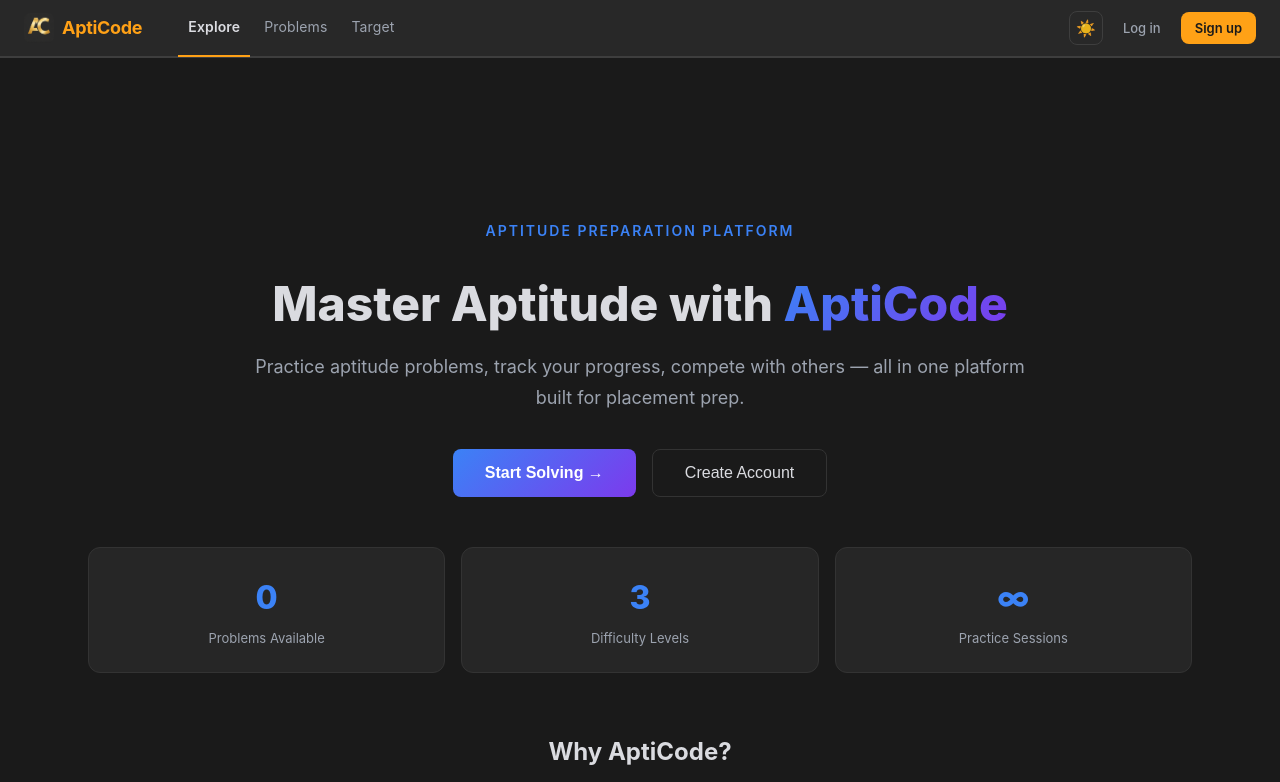
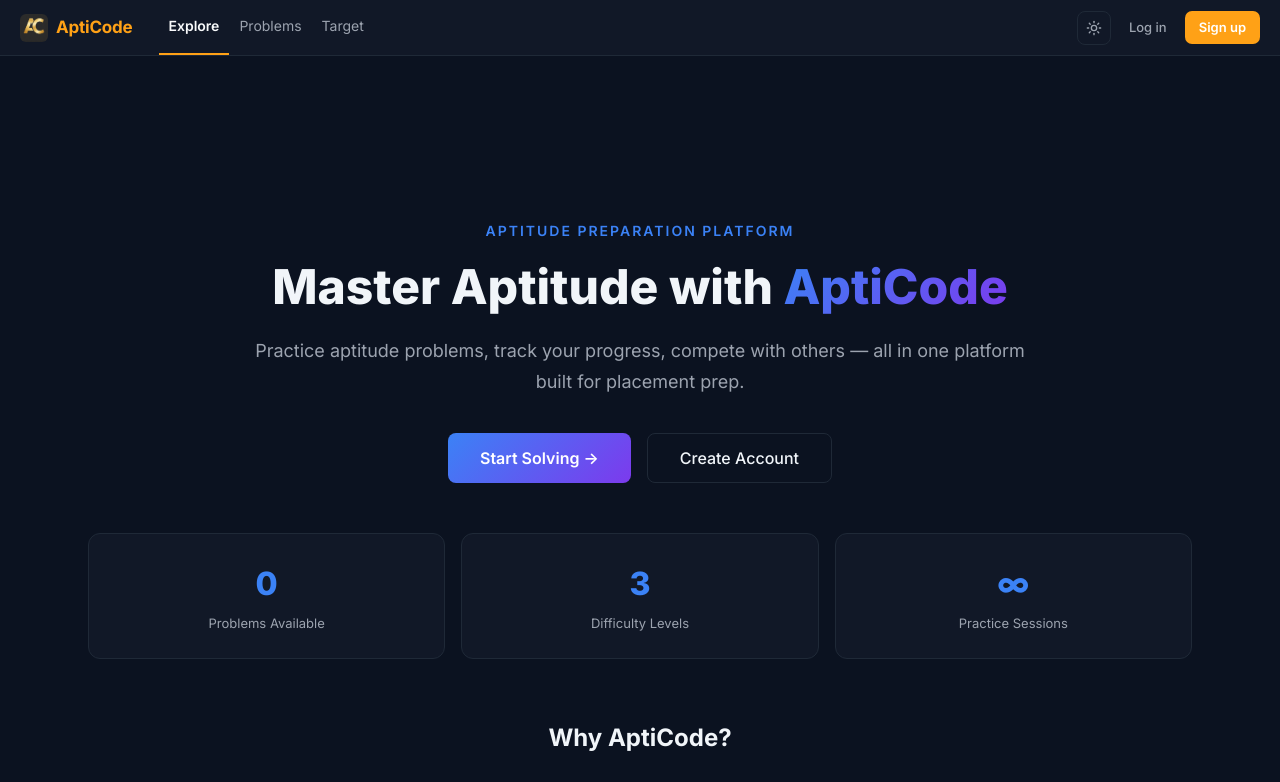
Before and after one commit to sricharan-213/AptiCode, a React (Vite) app in the folder frontend/: page / in a window 1280 px wide. Shown: the top 782 px of the page. Built offline with nearby package versions, Linux system fonts and the light colour scheme; no server answers.

Commit message:
Made ui somewhat premium

```diff
--- a/frontend/package.json
+++ b/frontend/package.json
@@ -10,6 +10,7 @@
     "preview": "vite preview"
   },
   "dependencies": {
+    "lucide-react": "^1.7.0",
     "react": "^19.2.0",
     "react-dom": "^19.2.0",
     "react-router-dom": "^7.13.0"
--- a/frontend/src/components/Navbar.jsx
+++ b/frontend/src/components/Navbar.jsx
@@ -1,42 +1,34 @@
 import { useState, useEffect, useRef } from "react";
 import { NavLink, useNavigate } from "react-router-dom";
+import { Sun, Moon, User, LogOut, Settings, ChevronDown } from "lucide-react";
 
-/* ─── Avatar Component ─────────────────────────────────────────── */
-function Avatar({ user, onClick }) {
+/* ─── Avatar ────────────────────────────────────────────────────── */
+function Avatar({ user }) {
   const initial = user?.name ? user.name.charAt(0).toUpperCase() : "?";
 
+  // Deterministic hue from username so color is consistent
+  const hue = user?.name
+    ? [...user.name].reduce((acc, c) => acc + c.charCodeAt(0), 0) % 360
+    : 210;
+
   return (
-    <button
-      onClick={onClick}
-      title={user?.name}
+    <div
       style={{
-        width: "36px",
-        height: "36px",
+        width: "32px",
+        height: "32px",
         borderRadius: "50%",
-        border: "2px solid rgba(255,161,22,0.5)",
         background: user?.avatar
           ? "transparent"
-          : "linear-gradient(135deg, #ffa116 0%, #f59e0b 100%)",
+          : `hsl(${hue}, 70%, 52%)`,
         display: "flex",
         alignItems: "center",
         justifyContent: "center",
-        cursor: "pointer",
-        fontSize: "14px",
+        fontSize: "13px",
         fontWeight: "700",
-        color: "#1a1a1a",
+        color: "#fff",
         overflow: "hidden",
-        padding: 0,
-        transition: "box-shadow 0.2s ease, transform 0.15s ease",
-        boxShadow: "0 0 0 0 rgba(255,161,22,0.4)",
         flexShrink: 0,
-      }}
-      onMouseEnter={(e) => {
-        e.currentTarget.style.boxShadow = "0 0 0 3px rgba(255,161,22,0.3)";
-        e.currentTarget.style.transform = "scale(1.05)";
-      }}
-      onMouseLeave={(e) => {
-        e.currentTarget.style.boxShadow = "0 0 0 0 rgba(255,161,22,0.4)";
-        e.currentTarget.style.transform = "scale(1)";
+        userSelect: "none",
       }}
     >
       {user?.avatar ? (
@@ -46,45 +38,40 @@ function Avatar({ user, onClick }) {
           style={{ width: "100%", height: "100%", objectFit: "cover" }}
         />
       ) : (
-        <span style={{ lineHeight: 1, letterSpacing: "0.02em" }}>{initial}</span>
+        initial
       )}
-    </button>
+    </div>
   );
 }
 
-/* ─── Dropdown Menu ─────────────────────────────────────────────── */
+/* ─── Dropdown ──────────────────────────────────────────────────── */
 function DropdownMenu({ user, onNavigate, onLogout, isOpen }) {
   return (
     <div
       style={{
         position: "absolute",
-        top: "calc(100% + 10px)",
+        top: "calc(100% + 8px)",
         right: 0,
-        minWidth: "200px",
+        minWidth: "210px",
         backgroundColor: "var(--nav-bg)",
-        border: "1px solid var(--nav-border)",
+        border: "1px solid var(--border)",
         borderRadius: "12px",
-        boxShadow: "0 8px 32px rgba(0,0,0,0.35)",
+        boxShadow: "var(--card-shadow-lg)",
         overflow: "hidden",
         zIndex: 999,
         opacity: isOpen ? 1 : 0,
-        transform: isOpen ? "translateY(0) scale(1)" : "translateY(-8px) scale(0.97)",
+        transform: isOpen ? "translateY(0) scale(1)" : "translateY(-6px) scale(0.97)",
         pointerEvents: isOpen ? "all" : "none",
-        transition: "opacity 0.18s ease, transform 0.18s ease",
+        transition: "opacity 0.15s ease, transform 0.15s ease",
       }}
     >
-      {/* User Info Header */}
-      <div
-        style={{
-          padding: "14px 16px 12px",
-          borderBottom: "1px solid var(--nav-border)",
-        }}
-      >
+      {/* User info header */}
+      <div style={{ padding: "14px 16px 12px", borderBottom: "1px solid var(--border)" }}>
         <div
           style={{
             fontSize: "13px",
             fontWeight: "600",
-            color: "var(--text-color)",
+            color: "var(--text-primary)",
             whiteSpace: "nowrap",
             overflow: "hidden",
             textOverflow: "ellipsis",
@@ -94,7 +81,7 @@ function DropdownMenu({ user, onNavigate, onLogout, isOpen }) {
         </div>
         <div
           style={{
-            fontSize: "11px",
+            fontSize: "12px",
             color: "var(--muted-text)",
             marginTop: "2px",
             whiteSpace: "nowrap",
@@ -106,39 +93,20 @@ function DropdownMenu({ user, onNavigate, onLogout, isOpen }) {
         </div>
       </div>
 
-      {/* Menu Items */}
+      {/* Items */}
       <div style={{ padding: "6px" }}>
         {user?.role === "admin" && (
-          <DropdownItem
-            icon="⚙️"
-            label="Upload Problems"
-            onClick={() => onNavigate("/admin/upload")}
-          />
+          <DropItem icon={<Settings size={14} />} label="Upload Problems" onClick={() => onNavigate("/admin/upload")} />
         )}
-        <DropdownItem
-          icon="👤"
-          label="My Profile"
-          onClick={() => onNavigate("/profile")}
-        />
-        <div
-          style={{
-            height: "1px",
-            backgroundColor: "var(--nav-border)",
-            margin: "6px 0",
-          }}
-        />
-        <DropdownItem
-          icon="🚪"
-          label="Logout"
-          onClick={onLogout}
-          danger
-        />
+        <DropItem icon={<User size={14} />} label="My Profile" onClick={() => onNavigate("/profile")} />
+        <div style={{ height: "1px", backgroundColor: "var(--border)", margin: "4px 0" }} />
+        <DropItem icon={<LogOut size={14} />} label="Logout" onClick={onLogout} danger />
       </div>
     </div>
   );
 }
 
-function DropdownItem({ icon, label, onClick, danger = false }) {
+function DropItem({ icon, label, onClick, danger = false }) {
   const [hovered, setHovered] = useState(false);
   return (
     <button
@@ -148,29 +116,25 @@ function DropdownItem({ icon, label, onClick, danger = false }) {
       style={{
         display: "flex",
         alignItems: "center",
-        gap: "10px",
+        gap: "9px",
         width: "100%",
-        padding: "8px 10px",
+        padding: "7px 10px",
         background: hovered
-          ? danger
-            ? "rgba(248,113,113,0.1)"
-            : "var(--row-hover)"
+          ? danger ? "rgba(220,38,38,0.08)" : "var(--row-hover)"
           : "transparent",
         border: "none",
-        borderRadius: "8px",
+        borderRadius: "7px",
         cursor: "pointer",
         color: danger
-          ? hovered
-            ? "var(--danger)"
-            : "#f87171cc"
+          ? hovered ? "var(--danger-hover)" : "var(--danger)"
           : "var(--text-color)",
         fontSize: "13px",
         fontWeight: "500",
         textAlign: "left",
-        transition: "background 0.15s ease, color 0.15s ease",
+        transition: "background 0.12s ease, color 0.12s ease",
       }}
     >
-      <span style={{ fontSize: "15px", width: "20px", textAlign: "center" }}>{icon}</span>
+      <span style={{ opacity: 0.8, display: "flex" }}>{icon}</span>
       {label}
     </button>
   );
@@ -184,27 +148,22 @@ export default function Navbar() {
 
   const [theme, setTheme] = useState(localStorage.getItem("theme") || "dark");
   const [dropdownOpen, setDropdownOpen] = useState(false);
+  const [avatarHovered, setAvatarHovered] = useState(false);
 
-  // Apply theme
   useEffect(() => {
     document.documentElement.setAttribute("data-theme", theme);
     localStorage.setItem("theme", theme);
   }, [theme]);
 
-  // Close dropdown on outside click
   useEffect(() => {
     function handleClickOutside(e) {
       if (dropdownRef.current && !dropdownRef.current.contains(e.target)) {
         setDropdownOpen(false);
       }
     }
-    if (dropdownOpen) {
-      document.addEventListener("mousedown", handleClickOutside);
-    }
+    if (dropdownOpen) document.addEventListener("mousedown", handleClickOutside);
     return () => document.removeEventListener("mousedown", handleClickOutside);
   }, [dropdownOpen]);
-
-  const toggleTheme = () => setTheme(theme === "dark" ? "light" : "dark");
 
   const handleLogout = () => {
     setDropdownOpen(false);
@@ -223,78 +182,96 @@ export default function Navbar() {
     <nav
       style={{
         position: "fixed",
-        top: 0,
-        left: 0,
-        right: 0,
+        top: 0, left: 0, right: 0,
         height: "56px",
         backgroundColor: "var(--nav-bg)",
-        borderBottom: "1px solid var(--nav-border)",
-        color: "var(--text-color)",
+        borderBottom: "1px solid var(--border)",
         display: "flex",
         alignItems: "center",
-        padding: "0 24px",
+        padding: "0 20px",
         zIndex: 1000,
-        boxShadow: "0 1px 0 var(--nav-border)",
-        gap: "8px",
+        gap: "6px",
+        transition: "background-color 0.25s ease, border-color 0.25s ease",
       }}
     >
-      {/* ── Left: Logo ── */}
+      {/* ── Logo ── */}
       <div
+        onClick={() => navigate("/")}
         style={{
           display: "flex",
           alignItems: "center",
           gap: "8px",
           cursor: "pointer",
-          marginRight: "28px",
+          marginRight: "20px",
           flexShrink: 0,
         }}
-        onClick={() => navigate("/")}
       >
         <img
           src="/image.png"
-          alt="AptiCode Logo"
-          style={{ width: "30px", height: "30px", borderRadius: "6px" }}
+          alt="AptiCode"
+          style={{ width: "28px", height: "28px", borderRadius: "6px" }}
         />
-        <span
-          style={{
-            fontSize: "18px",
-            fontWeight: "700",
-            color: "var(--primary)",
-            letterSpacing: "-0.3px",
-          }}
-        >
+        <span style={{ fontSize: "17px", fontWeight: "700", color: "var(--primary)", letterSpacing: "-0.2px" }}>
           AptiCode
         </span>
       </div>
 
-      {/* ── Center: Nav Links ── */}
-      <div style={{ display: "flex", gap: "4px", height: "100%", alignItems: "center" }}>
-        <NavItem to="/" label="Explore" exact />
+      {/* ── Nav Links ── */}
+      <div style={{ display: "flex", height: "100%", alignItems: "center" }}>
+        <NavItem to="/" label="Explore" end />
         <NavItem to="/problems" label="Problems" />
         <NavItem to="/target" label="Target" />
       </div>
 
-      {/* ── Right Side ── */}
-      <div
-        style={{
-          marginLeft: "auto",
-          display: "flex",
-          alignItems: "center",
-          gap: "8px",
-        }}
-      >
-        {/* Theme Toggle */}
-        <IconButton
-          onClick={toggleTheme}
+      {/* ── Right ── */}
+      <div style={{ marginLeft: "auto", display: "flex", alignItems: "center", gap: "6px" }}>
+
+        {/* Theme toggle */}
+        <IconBtn
+          onClick={() => setTheme(theme === "dark" ? "light" : "dark")}
           title={`Switch to ${theme === "dark" ? "light" : "dark"} mode`}
         >
-          {theme === "dark" ? "☀️" : "🌙"}
-        </IconButton>
+          {theme === "dark"
+            ? <Sun size={16} strokeWidth={2} />
+            : <Moon size={16} strokeWidth={2} />}
+        </IconBtn>
 
         {user ? (
-          /* ── Avatar + Dropdown ── */
-          <div ref={dropdownRef} style={{ position: "relative" }}>
-            <Avatar user={user} onClick={() => setDropdownOpen((o) => !o)} />
+          /* ── Avatar Dropdown ── */
+          <div
+            ref={dropdownRef}
+            style={{ position: "relative" }}
+          >
+            <button
+              onClick={() => setDropdownOpen((o) => !o)}
+              onMouseEnter={() => setAvatarHovered(true)}
+              onMouseLeave={() => setAvatarHovered(false)}
+              style={{
+                display: "flex",
+                alignItems: "center",
+                gap: "6px",
+                background: avatarHovered ? "var(--row-hover)" : "transparent",
+                border: `1px solid ${avatarHovered || dropdownOpen ? "var(--border-hover)" : "var(--border)"}`,
+                borderRadius: "20px",
+                padding: "3px 8px 3px 4px",
+                cursor: "pointer",
+                transition: "background 0.15s ease, border-color 0.15s ease",
+              }}
+            >
+              <Avatar user={user} />
+              <span style={{ fontSize: "13px", fontWeight: "500", color: "var(--text-primary)", maxWidth: "100px", overflow: "hidden", textOverflow: "ellipsis", whiteSpace: "nowrap" }}>
+                {user.name?.split(" ")[0]}
+              </span>
+              <ChevronDown
+                size={13}
+                style={{
+                  color: "var(--muted-text)",
+                  transform: dropdownOpen ? "rotate(180deg)" : "rotate(0deg)",
+                  transition: "transform 0.2s ease",
+                }}
+              />
+            </button>
+
             <DropdownMenu
               user={user}
               isOpen={dropdownOpen}
@@ -303,17 +280,17 @@ export default function Navbar() {
             />
           </div>
         ) : (
-          /* ── Auth Links ── */
-          <div style={{ display: "flex", alignItems: "center", gap: "8px" }}>
+          /* ── Auth ── */
+          <div style={{ display: "flex", alignItems: "center", gap: "6px" }}>
             <NavLink
               to="/login"
               style={({ isActive }) => ({
                 textDecoration: "none",
                 fontSize: "13px",
                 fontWeight: "500",
-                color: isActive ? "var(--primary)" : "var(--muted-text)",
-                padding: "6px 12px",
-                borderRadius: "8px",
+                color: isActive ? "var(--text-primary)" : "var(--muted-text)",
+                padding: "5px 12px",
+                borderRadius: "7px",
                 transition: "color 0.15s ease",
               })}
             >
@@ -321,24 +298,18 @@ export default function Navbar() {
             </NavLink>
             <NavLink
               to="/signup"
-              style={({ isActive }) => ({
+              style={{
                 textDecoration: "none",
                 fontSize: "13px",
                 fontWeight: "600",
-                color: isActive ? "#1a1a1a" : "#1a1a1a",
+                color: "#fff",
                 backgroundColor: "var(--primary)",
                 padding: "6px 14px",
-                borderRadius: "8px",
-                transition: "opacity 0.15s ease, transform 0.15s ease",
-              })}
-              onMouseEnter={(e) => {
-                e.currentTarget.style.opacity = "0.88";
-                e.currentTarget.style.transform = "scale(1.03)";
+                borderRadius: "7px",
+                transition: "opacity 0.15s ease",
               }}
-              onMouseLeave={(e) => {
-                e.currentTarget.style.opacity = "1";
-                e.currentTarget.style.transform = "scale(1)";
-              }}
+              onMouseEnter={(e) => (e.currentTarget.style.opacity = "0.85")}
+              onMouseLeave={(e) => (e.currentTarget.style.opacity = "1")}
             >
               Sign up
             </NavLink>
@@ -349,15 +320,15 @@ export default function Navbar() {
   );
 }
 
-/* ─── Reusable Sub-components ───────────────────────────────────── */
-function NavItem({ to, label, exact }) {
+/* ─── Sub-components ─────────────────────────────────────────────── */
+function NavItem({ to, label, end }) {
   return (
     <NavLink
       to={to}
-      end={exact}
+      end={end}
       style={({ isActive }) => ({
         textDecoration: "none",
-        color: isActive ? "var(--text-color)" : "var(--muted-text)",
+        color: isActive ? "var(--text-primary)" : "var(--muted-text)",
         fontWeight: isActive ? "600" : "400",
         fontSize: "14px",
         display: "flex",
@@ -365,24 +336,15 @@ function NavItem({ to, label, exact }) {
         height: "100%",
         padding: "0 10px",
         borderBottom: isActive ? "2px solid var(--primary)" : "2px solid transparent",
-        transition: "color 0.18s ease, border-color 0.18s ease",
-        letterSpacing: "0.01em",
+        transition: "color 0.15s ease, border-color 0.15s ease",
       })}
-      onMouseEnter={(e) => {
-        if (e.currentTarget.style.color !== "var(--text-color)") {
-          e.currentTarget.style.color = "var(--text-color)";
-        }
-      }}
-      onMouseLeave={(e) => {
-        // NavLink re-applies its own style, no manual reset needed
-      }}
     >
       {label}
     </NavLink>
   );
 }
 
-function IconButton({ onClick, title, children }) {
+function IconBtn({ onClick, title, children }) {
   const [hovered, setHovered] = useState(false);
   return (
     <button
@@ -391,18 +353,17 @@ function IconButton({ onClick, title, children }) {
       onMouseEnter={() => setHovered(true)}
       onMouseLeave={() => setHovered(false)}
       style={{
-        background: hovered ? "var(--row-hover)" : "none",
-        border: "1px solid var(--nav-border)",
+        background: hovered ? "var(--row-hover)" : "transparent",
+        border: "1px solid var(--border)",
         borderRadius: "8px",
-        color: "var(--text-color)",
+        color: "var(--text-secondary)",
         width: "34px",
         height: "34px",
-        fontSize: "16px",
         display: "flex",
         alignItems: "center",
         justifyContent: "center",
         cursor: "pointer",
-        transition: "background 0.15s ease",
+        transition: "background 0.15s ease, color 0.15s ease",
         flexShrink: 0,
       }}
     >
--- a/frontend/src/index.css
+++ b/frontend/src/index.css
@@ -1,46 +1,143 @@
+/* ═══════════════════════════════════════════════════
+   APTICODE — PREMIUM DESIGN SYSTEM
+   Dark mode default, LeetCode/GitHub quality
+═══════════════════════════════════════════════════ */
+
+/* Google Fonts */
+@import url('https://fonts.googleapis.com/css2?family=Inter:wght@400;500;600;700;800&display=swap');
+
+/* ─── DARK MODE (default) ───────────────────────── */
 :root {
-  --bg-color: #1a1a1a;
-  --text-color: #eff1f6e6;
-  --nav-bg: #282828;
-  --nav-border: #3e3e3e;
-  --card-bg: #262626;
-  --card-border: #333;
-  --primary: #ffa116;
-  --accent: #3b82f6;
-  --accent-secondary: #7c3aed;
-  --danger: #f87171;
-  --success: #22c55e;
-  --warning: #f59e0b;
-  --muted-text: #9ca3af;
-  --input-bg: #1a1a1a;
-  --row-hover: #1f2937;
+  /* Backgrounds */
+  --bg:              #0b1220;
+  --bg-secondary:    #0f172a;
+  --nav-bg:          #111827;
+  --card-bg:         #111827;
+  --card-bg-hover:   #1a2235;
+  --input-bg:        #0f172a;
+  --row-hover:       #1a2235;
 
-  font-family: 'Inter', system-ui, -apple-system, BlinkMacSystemFont, 'Segoe UI', Roboto, Oxygen, Ubuntu, Cantarell, 'Open Sans', 'Helvetica Neue', sans-serif;
+  /* Borders */
+  --border:          #1f2937;
+  --border-hover:    #374151;
+  --nav-border:      #1f2937;
+  --card-border:     #1f2937;
+
+  /* Text */
+  --text-primary:    #f9fafb;
+  --text-secondary:  #9ca3af;
+  --text-muted:      #6b7280;
+  --text-color:      #f1f5f9;
+  --muted-text:      #9ca3af;
+
+  /* Brand */
+  --primary:         #ffa116;
+  --primary-hover:   #ffb347;
+  --accent:          #3b82f6;
+  --accent-hover:    #60a5fa;
+  --accent-secondary:#7c3aed;
+
+  /* Semantic */
+  --success:         #22c55e;
+  --warning:         #f59e0b;
+  --danger:          #f87171;
+  --danger-hover:    #ef4444;
+  --info:            #38bdf8;
+
+  /* Glows (dark-mode only) */
+  --glow-accent:     rgba(59, 130, 246, 0.15);
+  --glow-primary:    rgba(255, 161, 22, 0.12);
+  --glow-success:    rgba(34, 197, 94, 0.12);
+
+  /* Card shadow */
+  --card-shadow:     0 1px 3px rgba(0,0,0,0.3), 0 4px 16px rgba(0,0,0,0.2);
+  --card-shadow-lg:  0 4px 24px rgba(0,0,0,0.4);
+
+  /* Profile header */
+  --profile-header-bg: linear-gradient(135deg, #0f172a 0%, #111827 50%, #0f172a 100%);
+  --profile-header-border: #1f2937;
+  --profile-glow: 0 0 40px rgba(99,102,241,0.08);
+
+  /* Heatmap */
+  --heatmap-empty: rgba(255,255,255,0.05);
+
+  /* Typography */
+  font-family: 'Inter', system-ui, -apple-system, BlinkMacSystemFont, 'Segoe UI', Roboto, sans-serif;
   line-height: 1.6;
   font-weight: 400;
   font-size: 16px;
-
   color-scheme: dark;
   color: var(--text-color);
-  background-color: var(--bg-color);
-
+  background-color: var(--bg);
   font-synthesis: none;
   text-rendering: optimizeLegibility;
   -webkit-font-smoothing: antialiased;
   -moz-osx-font-smoothing: grayscale;
 }
 
+/* ─── LIGHT MODE ────────────────────────────────── */
 [data-theme="light"] {
-  --bg-color: #f8f9fa;
-  --text-color: #1f2937;
-  --nav-bg: #ffffff;
-  --nav-border: #e5e7eb;
-  --card-bg: #ffffff;
-  --card-border: #e5e7eb;
-  --muted-text: #6b7280;
-  --input-bg: #f3f4f6;
-  --row-hover: #f9fafb;
+  /* Backgrounds */
+  --bg:              #f8fafc;
+  --bg-secondary:    #f1f5f9;
+  --nav-bg:          #ffffff;
+  --card-bg:         #ffffff;
+  --card-bg-hover:   #f8fafc;
+  --input-bg:        #f1f5f9;
+  --row-hover:       #f8fafc;
+
+  /* Borders */
+  --border:          #e2e8f0;
+  --border-hover:    #cbd5e1;
+  --nav-border:      #e5e7eb;
+  --card-border:     #e2e8f0;
+
+  /* Text */
+  --text-primary:    #0f172a;
+  --text-secondary:  #475569;
+  --text-muted:      #94a3b8;
+  --text-color:      #1e293b;
+  --muted-text:      #64748b;
+
+  /* Brand — same accent colors, they work in both modes */
+  --primary:         #f59e0b;
+  --primary-hover:   #d97706;
+  --accent:          #3b82f6;
+  --accent-hover:    #2563eb;
+  --accent-secondary:#7c3aed;
+
+  /* Semantic */
+  --success:         #16a34a;
+  --warning:         #d97706;
+  --danger:          #dc2626;
+  --danger-hover:    #b91c1c;
+  --info:            #0284c7;
+
+  /* Glows — none in light mode, use shadows instead */
+  --glow-accent:     transparent;
+  --glow-primary:    transparent;
+  --glow-success:    transparent;
+
+  /* Card shadow — soft, elevated look */
+  --card-shadow:     0 1px 3px rgba(0,0,0,0.06), 0 4px 12px rgba(0,0,0,0.04);
+  --card-shadow-lg:  0 4px 24px rgba(0,0,0,0.08);
+
+  /* Profile header — clean card, no dark gradient */
+  --profile-header-bg: linear-gradient(135deg, #f8fafc 0%, #ffffff 50%, #f8fafc 100%);
+  --profile-header-border: #e2e8f0;
+  --profile-glow: none;
+
+  /* Heatmap */
+  --heatmap-empty: rgba(0,0,0,0.06);
+
   color-scheme: light;
+  color: var(--text-color);
+  background-color: var(--bg);
+}
+
+/* ─── GLOBAL RESET ──────────────────────────────── */
+*, *::before, *::after {
+  box-sizing: border-box;
 }
 
 body {
@@ -48,9 +145,9 @@ body {
   padding: 0;
   width: 100%;
   min-height: 100vh;
-  background-color: var(--bg-color);
+  background-color: var(--bg);
   color: var(--text-color);
-  transition: background-color 0.3s ease, color 0.3s ease;
+  transition: background-color 0.25s ease, color 0.25s ease;
 }
 
 #root {
@@ -67,4 +164,19 @@ a {
 
 button {
   cursor: pointer;
+  font-family: inherit;
 }
+
+h1, h2, h3, h4, h5, h6 {
+  margin: 0;
+  font-family: 'Inter', sans-serif;
+}
+
+p {
+  margin: 0;
+}
+
+/* ─── UTILITY ───────────────────────────────────── */
+.theme-transition {
+  transition: background-color 0.25s ease, color 0.25s ease, border-color 0.25s ease;
+}
```
Also changed, not shown: frontend/src/pages/Profile.jsx (+69 -57 lines), 1 other file (tests, documents, lock files or other folders).
